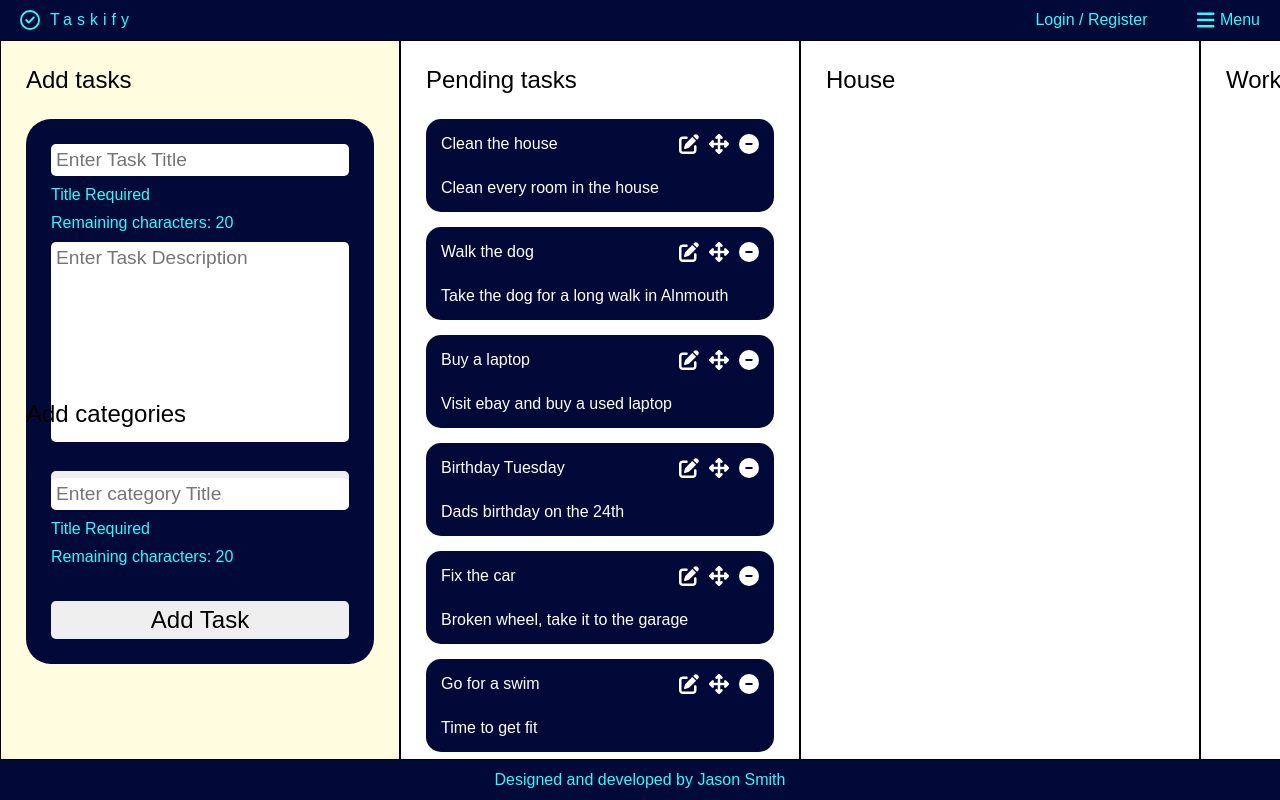
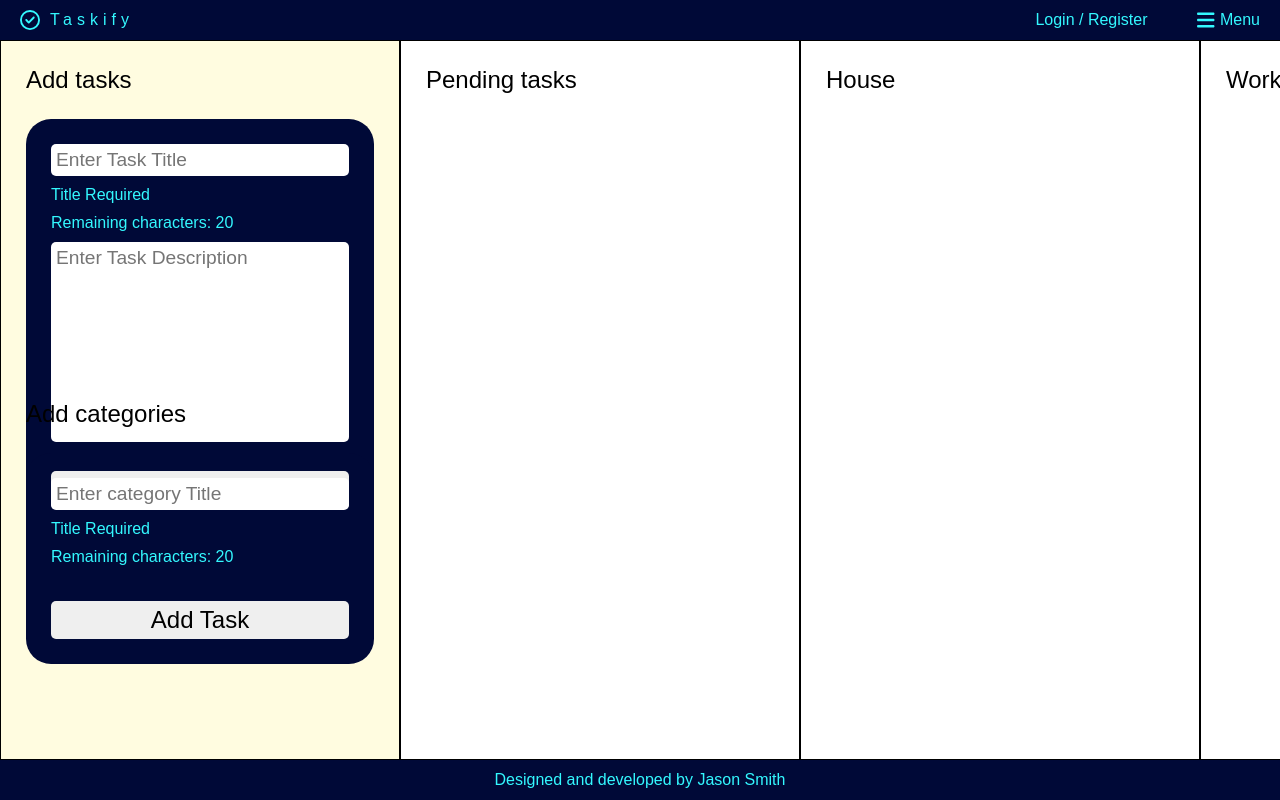
Before and after one commit to Jason-Smith-Code/taskify, a React (Create React App) app: page / in a window 1280 px wide. Built offline with nearby package versions, Linux system fonts and the light colour scheme.

Commit message:
removed placeholder task data, implemented redux state for tasks array, using form now renders the task on front end

```diff
--- a/src/components/forms/TaskForm.js
+++ b/src/components/forms/TaskForm.js
@@ -1,5 +1,9 @@
 import React, { useState } from "react";
 import './Forms.css';
+import { addTask } from "../../features/taskListSlice";
+import { useDispatch } from "react-redux";
+import {GenerateUniqueId} from "../../utilities/GenerateUniqueId";
+
 
 export function TaskForm() {
     // we need to monitor the state of the 2 items in the form, title, description.
@@ -10,6 +14,8 @@ export function TaskForm() {
     const [description, setDescription] = useState("");
     const maxTitleSize = 20;
 
+    const dispatch = useDispatch();
+
     // handle form submit
     const handleSubmit = (event) => {
         event.preventDefault();
@@ -17,7 +23,13 @@ export function TaskForm() {
             console.log("a field is empty, form cannot be submitted")
             return
         }
+        dispatch(addTask({
+            key: GenerateUniqueId(),
+            title: title,
+            description: description
+        }))
         clearForm()
+
         console.log(`Submitting Name ${title} & ${description}`);
 
     }
--- a/src/components/taskCategories/lists/TaskList.js
+++ /dev/null
@@ -1,32 +0,0 @@
-export const TaskList = [
-    {
-        title: "Clean the house",
-        description: "Clean every room in the house",
-        key: 1
-    },
-    {
-        title: "Walk the dog",
-        description: "Take the dog for a long walk in Alnmouth",
-        key: 2
-    },
-    {
-        title: "Buy a laptop",
-        description: "Visit ebay and buy a used laptop",
-        key: 3
-    },
-    {
-        title: "Birthday Tuesday",
-        description: "Dads birthday on the 24th",
-        key: 4
-    },
-    {
-        title: "Fix the car",
-        description: "Broken wheel, take it to the garage",
-        key: 5
-    },
-    {
-        title: "Go for a swim",
-        description: "Time to get fit",
-        key: 6
-    }
-];
--- a/src/components/taskCategories/pending/Pending.js
+++ b/src/components/taskCategories/pending/Pending.js
@@ -1,12 +1,15 @@
 import { Task } from '../task/Task';
-import { TaskList } from '../lists/TaskList';
+import { getTaskList } from '../../../features/taskListSlice';
+import { useSelector } from "react-redux";
 
 export const Pending = () => {
+    const selectedTasks = useSelector(getTaskList);
+    console.log(selectedTasks)
 
     return (
         <div className="column full-height">
             <h2>Pending tasks</h2>
-            {TaskList.map(task => <Task title={task.title} key={task.key} description={task.description}/>)}
+            {selectedTasks.map(task => <Task title={task.title} key={task.key} description={task.description}/>)}
         </div>
     )
 }
--- a/src/features/categoryListSlice.js
+++ b/src/features/categoryListSlice.js
@@ -7,7 +7,7 @@ export const categoryListSlice = createSlice({
     },
     reducers: {
         addCategory: (state, action) => {
-            state.categories = action.payload;
+            state.categoryList = action.payload;
         }
     }
 })
--- a/src/features/taskListSlice.js
+++ b/src/features/taskListSlice.js
@@ -11,7 +11,7 @@ export const taskListSlice = createSlice({
     },
     reducers: {
         addTask: (state, action) => {
-            state.tasks = action.payload
+            state.taskList.push(action.payload)
         }
     }
 })
@@ -19,4 +19,6 @@ export const taskListSlice = createSlice({
 export const { addTask } = taskListSlice.actions;
 
 
+export const getTaskList = state => state.tasks.taskList;
+
 export default taskListSlice.reducer;
--- /dev/null
+++ b/src/utilities/GenerateUniqueId.js
@@ -0,0 +1,3 @@
+export const GenerateUniqueId = () => {
+    return Date.now();
+}
```
Also changed, not shown: src/utilities/notes.txt (deleted).
